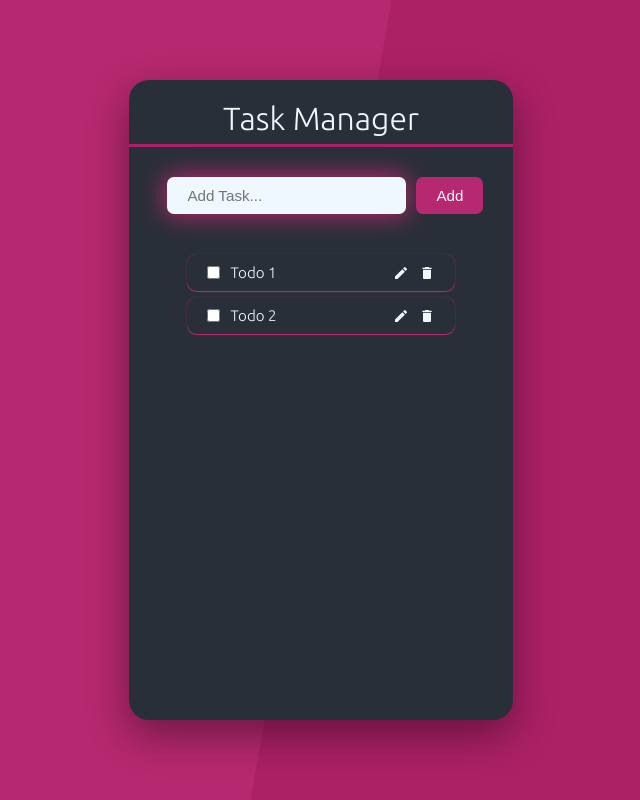
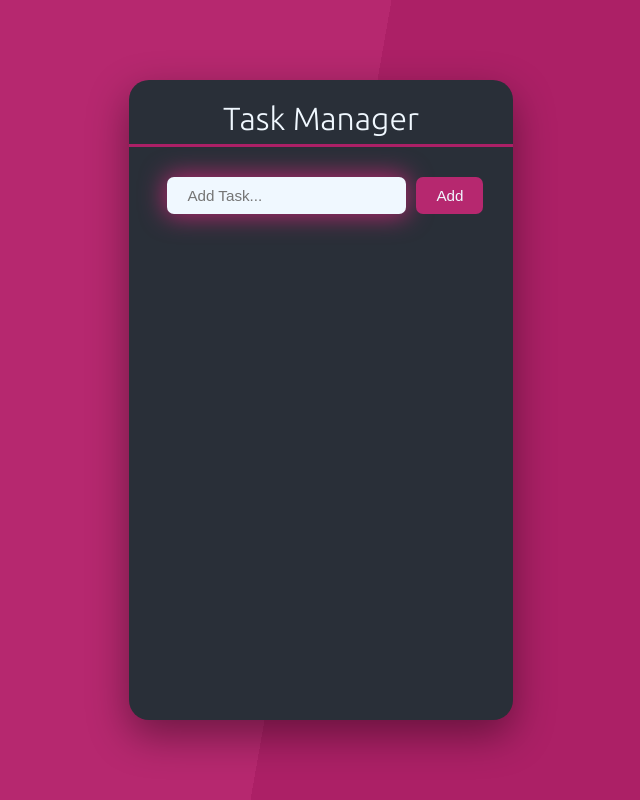
Before and after one commit to MayankDKarmakar/task-manager-using-localstorage, a React (Create React App) app: page / in a window 1280 px wide. Shown: the whole page, without its empty margins (319-959 px from the left). Built offline with nearby package versions, Linux system fonts and the light colour scheme; a web font is replaced by a local one.

Commit message:
started logic operations,added addTodo feature

```diff
--- a/src/App.js
+++ b/src/App.js
@@ -1,13 +1,30 @@
 import "./App.css";
+import { useReducer, useState, useEffect } from "react";
 import TodoForm from "./components/TodoForm";
 import TodoList from "./components/TodoList";
 
+function todoReducer(todos, action) {
+  switch (action.type) {
+    case "ADD_TODO": {
+      return [action.payload, ...todos];
+    }
+    case "REMOVE_TODO":
+    case "UPDATE_TODO":
+  }
+}
+
 function App() {
+  const [todos, dispatch] = useReducer(todoReducer, []);
+
+  function addTodo(todo) {
+    dispatch({ type: "ADD_TODO", payload: todo });
+  }
+
   return (
     <div className="container">
       <h1 className="header">Task Manager</h1>
-      <TodoForm />
-      <TodoList />
+      <TodoForm addTodo={addTodo} />
+      <TodoList todos={todos} />
     </div>
   );
 }
--- a/src/components/TodoForm.jsx
+++ b/src/components/TodoForm.jsx
@@ -1,10 +1,28 @@
 import React from "react";
 import "../css/TodoForm.css";
+import { useRef } from "react";
 
-const TodoForm = () => {
+const TodoForm = ({ addTodo, updateTodo }) => {
+  const inputRef = useRef(null);
+
+  const handleAddTodo = (e) => {
+    e.preventDefault();
+
+    if (inputRef.current.value) {
+      addTodo({ text: inputRef.current.value, completed: false });
+    }
+
+    clearInputAndFocus();
+  };
+
+  const clearInputAndFocus = () => {
+    inputRef.current.value = "";
+    inputRef.current.focus();
+  };
+
   return (
-    <form className="form">
-      <input type="text" placeholder="Add Task..." />
+    <form className="form" onSubmit={handleAddTodo}>
+      <input ref={inputRef} type="text" placeholder="Add Task..." />
       <button>Add</button>
     </form>
   );
--- a/src/components/TodoList.jsx
+++ b/src/components/TodoList.jsx
@@ -2,17 +2,16 @@ import React from "react";
 import "../css/TodoList.css";
 import { MdDelete, MdEdit } from "react-icons/md";
 
-const TodoList = () => {
+const TodoList = ({ todos }) => {
+  console.log(todos, "todoFOrm");
   return (
     <ul className="todo-list">
-      <li className="list-item">
-        <input type="checkbox" />
-        <span className="todo-text">Todo 1</span> <MdEdit /> <MdDelete />
-      </li>
-      <li className="list-item">
-        <input type="checkbox" />
-        <span className="todo-text">Todo 2</span> <MdEdit /> <MdDelete />
-      </li>
+      {todos.map((todo, index) => (
+        <li className="list-item" key={index}>
+          <input type="checkbox" />
+          <span className="todo-text">{todo.text}</span> <MdEdit /> <MdDelete />
+        </li>
+      ))}
     </ul>
   );
 };
```
